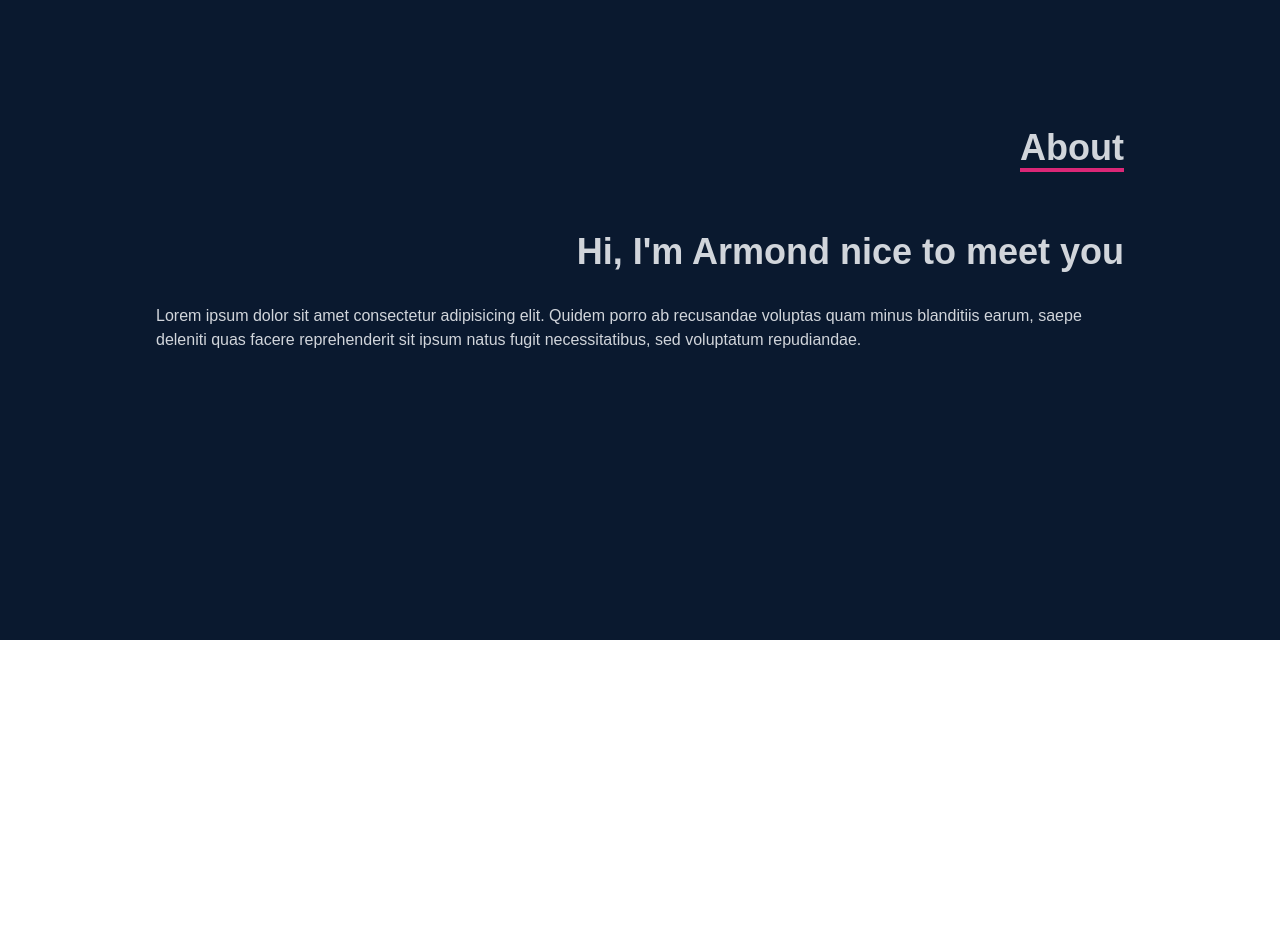
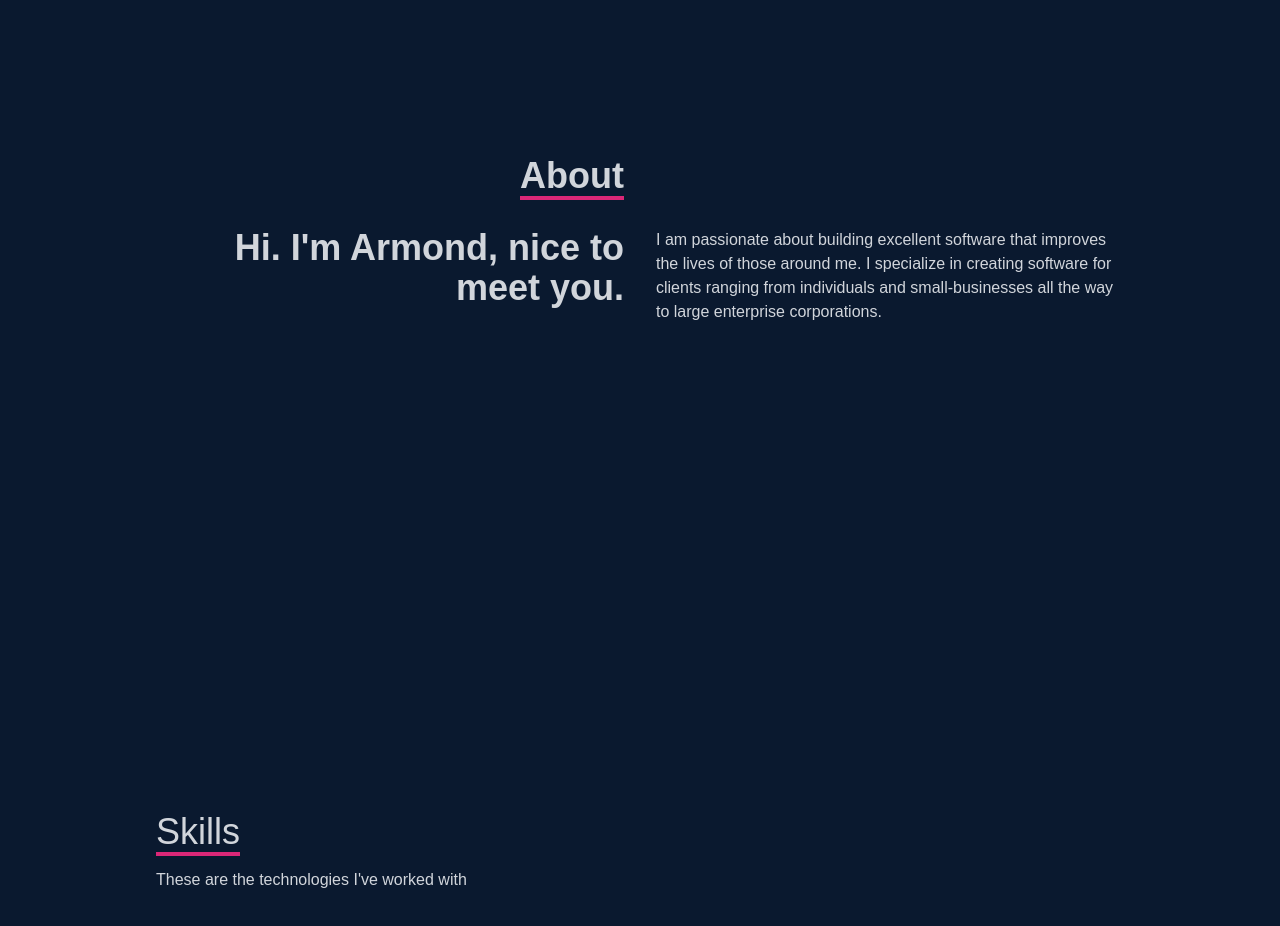
Before and after one commit to Armond-Guze/react-portfolio, a React (Vite) app in the folder job-portfolio/: page / in a window 1280 px wide. Shown: the part 960-1886 px from the top of the page. Before the commit the page ends 1600 px from the top, so only its background shows below. Built offline with nearby package versions, Linux system fonts and the light colour scheme.

Commit message:
completed skills.jsx

```diff
--- a/job-portfolio/src/App.jsx
+++ b/job-portfolio/src/App.jsx
@@ -1,13 +1,19 @@
 import Navbar from "./components/Navbar";
-import Home from './components/Home'
-import About from './components/About'
+import Home from "./components/Home";
+import About from "./components/About";
+import Skills from "./components/Skills";
+import Work from "./components/Work";
 
 function App() {
-  return <div>
-    <Navbar />
-    <Home />
-    <About />
-  </div>;
+  return (
+    <div>
+      <Navbar />
+      <Home />
+      <About />
+      <Skills />
+      <Work />
+    </div>
+  );
 }
 
 export default App;
--- a/job-portfolio/src/components/About.jsx
+++ b/job-portfolio/src/components/About.jsx
@@ -1,25 +1,28 @@
-import React from "react";
+import React from 'react';
 
 const About = () => {
   return (
-    <div name="about" className="w-full h-screen bg-[#0a192f] text-gray-300">
-      <div className="flex flex-col justify-center items-center w-full h-full">
-        <div className="max-w-[1000px] w-full px-4 grid gird-cols-2 gap-8">
-          <div className="sm:text-right b pb-8 pl-4">
-            <p className="text-4xl font-bold inline border-b-4 border-pink-600">
+    <div name='about' className='w-full h-screen bg-[#0a192f] text-gray-300'>
+      <div className='flex flex-col justify-center items-center w-full h-full'>
+        <div className='max-w-[1000px] w-full grid grid-cols-2 gap-8'>
+          <div className='sm:text-right pb-8 pl-4'>
+            <p className='text-4xl font-bold inline border-b-4 border-pink-600'>
               About
             </p>
           </div>
           <div></div>
-        </div>
-        <div className="max-w-[1000px] w-full px-4 grid gird-cols-2 gap-8">
-          <div className="text-4xl font-bold sm:text-right">
-            <p>Hi, I'm Armond nice to meet you</p>
           </div>
-          <div>
-            Lorem ipsum dolor sit amet consectetur adipisicing elit. Quidem porro ab recusandae voluptas quam minus blanditiis earum, saepe deleniti quas facere reprehenderit sit ipsum natus fugit necessitatibus, sed voluptatum repudiandae.
+          <div className='max-w-[1000px] w-full grid sm:grid-cols-2 gap-8 px-4'>
+            <div className='sm:text-right text-4xl font-bold'>
+              <p>Hi. I'm Armond, nice to meet you.</p>
+            </div>
+            <div>
+              <p>I am passionate about building excellent software that improves
+              the lives of those around me. I specialize in creating software
+              for clients ranging from individuals and small-businesses all the
+              way to large enterprise corporations.</p>
+            </div>
           </div>
-        </div>
       </div>
     </div>
   );
--- /dev/null
+++ b/job-portfolio/src/components/Skills.jsx
@@ -0,0 +1,50 @@
+import React from 'react'
+import Html from '../assets/html.png'
+import Tailwind from '../assets/tailwind.png'
+import ReactImg from '../assets/react.png'
+import Javascript from '../assets/javascript.png'
+import Node from '../assets/node.png'
+import Github from '../assets/github.png'
+
+const Skills = () => {
+  return (
+    <div name='skills' className='bg-[#0a192f] w-full h-screen text-gray-300'>
+        {/* Container */}
+      <div className='max-w-[1000px] p-4 mx-auto flex flex-col justify-center w-full h-full'>
+        <div>
+            <p className='text-4xl text-gray-300 inline border-b-4 border-pink-600'>Skills</p>
+            <p className='py-4'>These are the technologies I've worked with</p>
+        </div>
+        <div className='w-full grid grid-col-2 sm:grid-cols-2 md:grid-cols-3 gap-6 text-center py-8'>
+            <div className='shadow-md shadow-[#040c16] hover:scale-110 duration-500'>
+                <img className='w-20 mx-auto' src={Html} alt="html icon" />
+                <p className='my-4'>HTML</p>
+            </div>
+            <div className='shadow-md shadow-[#040c16] hover:scale-110 duration-500'>
+                <img className='w-20 mx-auto' src={Tailwind} alt="tailwind icon" />
+                <p className='my-4'>TAILWIND</p>
+            </div>
+            <div className='shadow-md shadow-[#040c16] hover:scale-110 duration-500'>
+                <img className='w-20 mx-auto' src={ReactImg} alt="react icon" />
+                <p className='my-4'>REACT</p>
+            </div>
+            <div className='shadow-md shadow-[#040c16] hover:scale-110 duration-500'>
+                <img className='w-20 mx-auto' src={Javascript} alt="javascript icon" />
+                <p className='my-4'>JAVASCRIPT</p>
+            </div>
+            <div className='shadow-md shadow-[#040c16] hover:scale-110 duration-500'>
+                <img className='w-20 mx-auto' src={Node} alt="node icon" />
+                <p className='my-4'>NODE</p>
+            </div>
+            <div className='shadow-md shadow-[#040c16] hover:scale-110 duration-500'>
+                <img className='w-20 mx-auto' src={Github} alt="github icon" />
+                <p className='my-4'>GITHUB</p>
+            </div>
+
+        </div>
+      </div>
+    </div>
+  )
+}
+
+export default Skills
--- /dev/null
+++ b/job-portfolio/src/components/Work.jsx
@@ -0,0 +1,11 @@
+import React from 'react'
+
+const Work = () => {
+  return (
+    <div className='bg-[#0a192f]'>
+
+    </div>
+  )
+}
+
+export default Work
```
